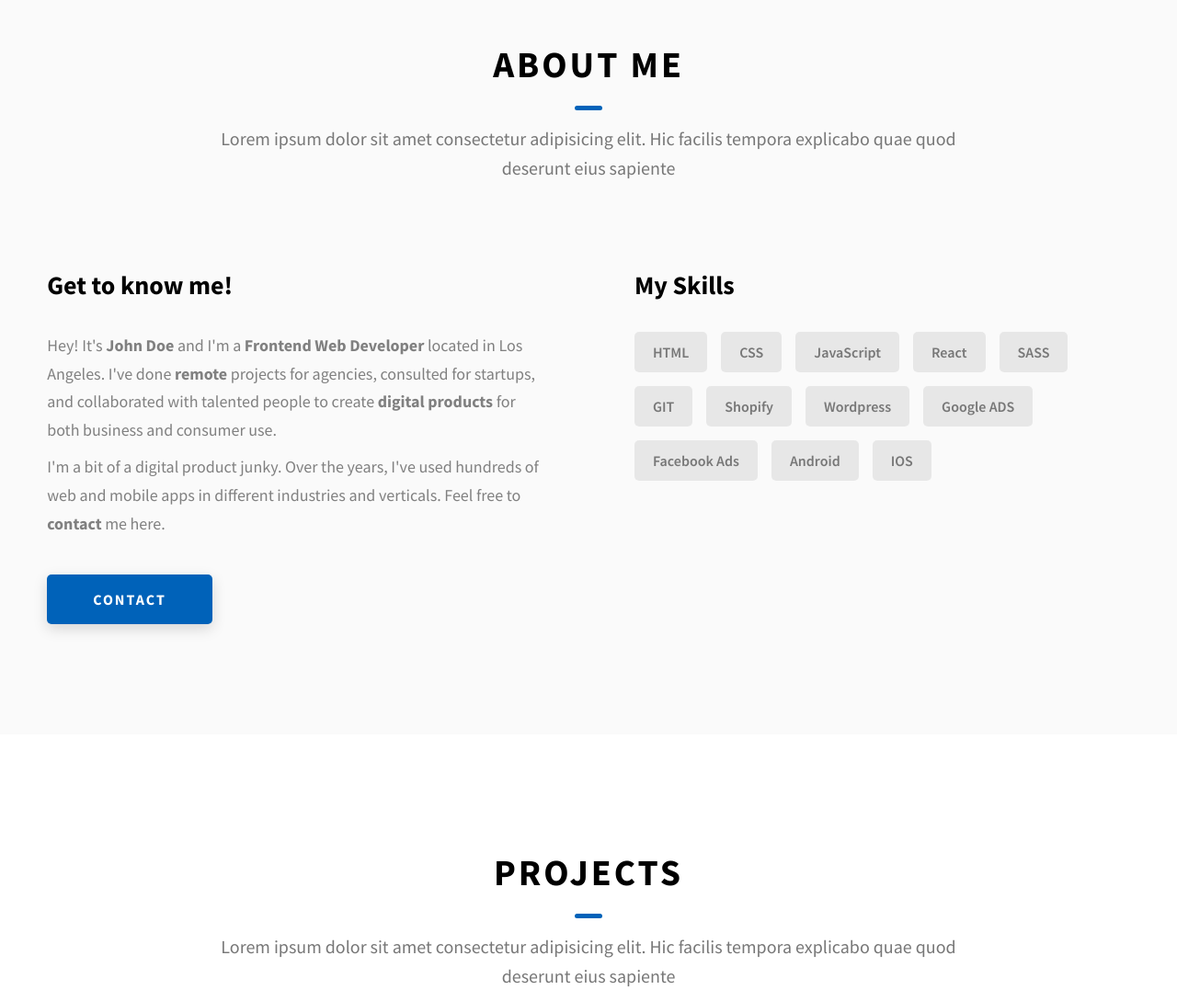
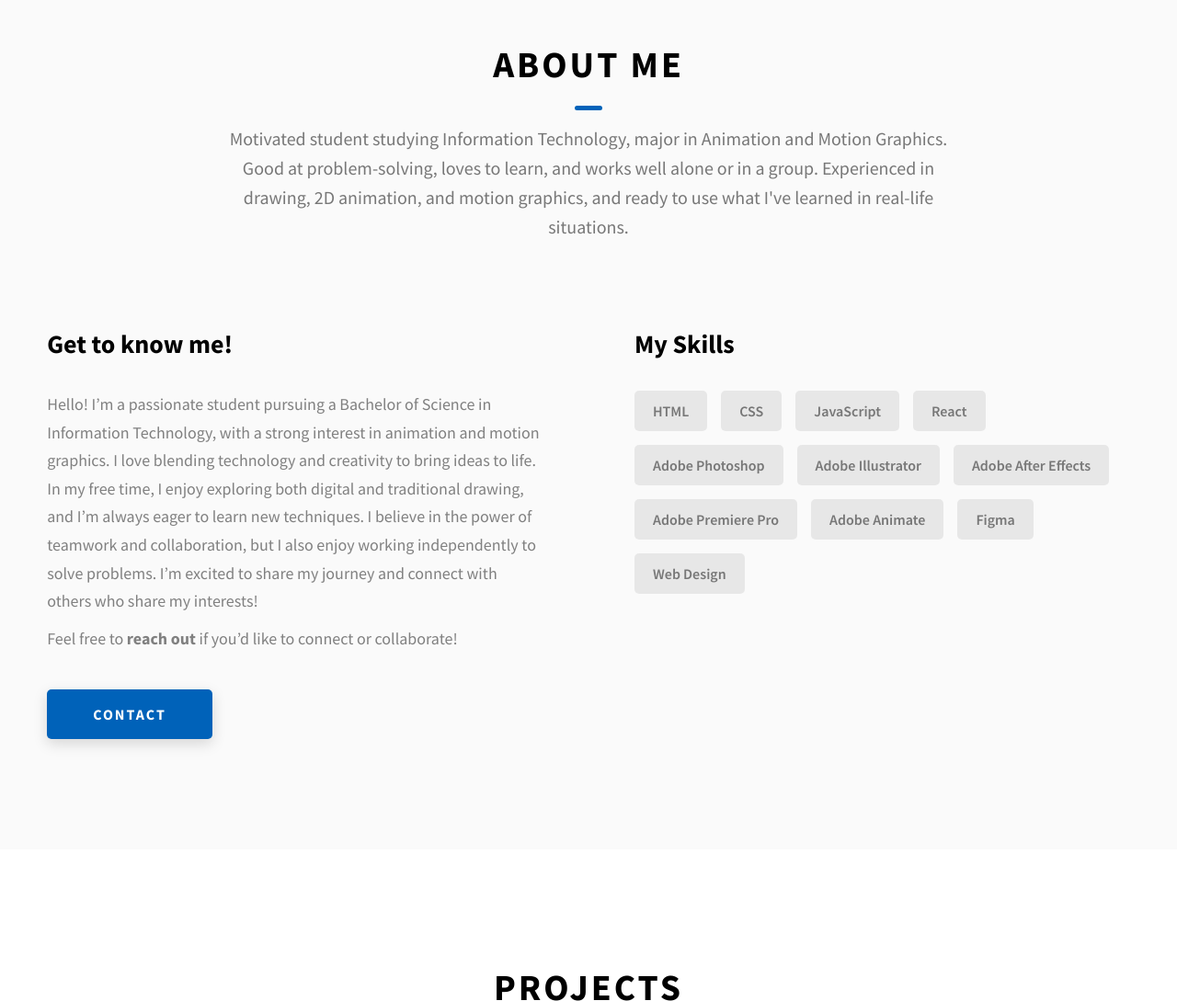
Before and after one commit to yxks0/Portfolio, a website: page index.html in a window 1280 px wide. Shown: the part 880-1969 px from the top of the page at 92% size. Drawn offline with Linux system fonts and the light colour scheme.

Commit message:
Update index.html

```diff
--- a/index.html
+++ b/index.html
@@ -4,7 +4,7 @@
     <meta charset="UTF-8" />
     <meta name="viewport" content="width=device-width, initial-scale=1.0" />
     <meta http-equiv="X-UA-Compatible" content="ie=edge" />
-    <title>Dopefolio</title>
+    <title>My Portfolio</title>
     <meta name="description" content="Portfolio Template for Developer" />
 
     <link rel="stylesheet" href="css/style.css" />
@@ -84,12 +84,12 @@
     </header>
     <section class="home-hero">
       <div class="home-hero__content">
-        <h1 class="heading-primary">Hey, My name is Edward De Leon</h1>
+        <h1 class="heading-primary">Hey, My name is <span style="color: rgb(11, 42, 99);">Edward Jozefh De Leon</span></h1>
         <div class="home-hero__info">
           <p class="text-primary">
-            Lorem ipsum dolor sit amet consectetur adipisicing elit. Hic facilis
-            tempora explicabo quae quod deserunt eius sapiente solutions for
-            complex problems
+            Welcome to my portfolio! Here, you can explore my projects in animation and motion graphics,
+            showcasing my skills in both digital and traditional drawing. I’m passionate about bringing ideas
+            to life and look forward to collaborating on new creative ventures!
           </p>
         </div>
         <div class="home-hero__cta">
@@ -155,8 +155,9 @@
         <h2 class="heading heading-sec heading-sec__mb-med">
           <span class="heading-sec__main">About Me</span>
           <span class="heading-sec__sub">
-            Lorem ipsum dolor sit amet consectetur adipisicing elit. Hic facilis
-            tempora explicabo quae quod deserunt eius sapiente
+            Motivated student studying Information Technology, major in Animation and Motion Graphics.
+            Good at problem-solving, loves to learn, and works well alone or in a group.
+            Experienced in drawing, 2D animation, and motion graphics, and ready to use what I've learned in real-life situations.
           </span>
         </h2>
         <div class="about__content">
@@ -164,21 +165,14 @@
             <h3 class="about__content-title">Get to know me!</h3>
             <div class="about__content-details">
               <p class="about__content-details-para">
-                Hey! It's
-                <strong>John Doe</strong>
-                and I'm a <strong> Frontend Web Developer </strong> located in
-                Los Angeles. I've done
-                <strong> remote </strong>
-                projects for agencies, consulted for startups, and collaborated
-                with talented people to create
-                <strong>digital products </strong>
-                for both business and consumer use.
+                Hello! I’m a passionate student pursuing a Bachelor of Science in Information Technology, with a strong interest
+                in animation and motion graphics. I love blending technology and creativity to bring ideas to life. In my free time,
+                I enjoy exploring both digital and traditional drawing, and I’m always eager to learn new techniques.
+                I believe in the power of teamwork and collaboration, but I also enjoy working independently to solve problems.
+                I’m excited to share my journey and connect with others who share my interests!
               </p>
               <p class="about__content-details-para">
-                I'm a bit of a digital product junky. Over the years, I've used
-                hundreds of web and mobile apps in different industries and
-                verticals. Feel free to
-                <strong>contact</strong> me here.
+                Feel free to <strong>reach out</strong> if you’d like to connect or collaborate!
               </p>
             </div>
             <a href="./#contact" class="btn btn--med btn--theme dynamicBgClr"
@@ -192,14 +186,13 @@
               <div class="skills__skill">CSS</div>
               <div class="skills__skill">JavaScript</div>
               <div class="skills__skill">React</div>
-              <div class="skills__skill">SASS</div>
-              <div class="skills__skill">GIT</div>
-              <div class="skills__skill">Shopify</div>
-              <div class="skills__skill">Wordpress</div>
-              <div class="skills__skill">Google ADS</div>
-              <div class="skills__skill">Facebook Ads</div>
-              <div class="skills__skill">Android</div>
-              <div class="skills__skill">IOS</div>
+              <div class="skills__skill">Adobe Photoshop</div>
+              <div class="skills__skill">Adobe Illustrator</div>
+              <div class="skills__skill">Adobe After Effects</div>
+              <div class="skills__skill">Adobe Premiere Pro</div>
+              <div class="skills__skill">Adobe Animate</div>
+              <div class="skills__skill">Figma</div>
+              <div class="skills__skill">Web Design</div>
             </div>
           </div>
         </div>
@@ -210,8 +203,11 @@
         <h2 class="heading heading-sec heading-sec__mb-bg">
           <span class="heading-sec__main">Projects</span>
           <span class="heading-sec__sub">
-            Lorem ipsum dolor sit amet consectetur adipisicing elit. Hic facilis
-            tempora explicabo quae quod deserunt eius sapiente
+            Welcome to my projects section! Here, you’ll find a collection of my work that highlights my skills in animation and motion graphics.
+          </span>
+          <span class="heading-sec__sub">
+            <br>
+            Take a look at my projects and see what inspires you!
           </span>
         </h2>
 
```
